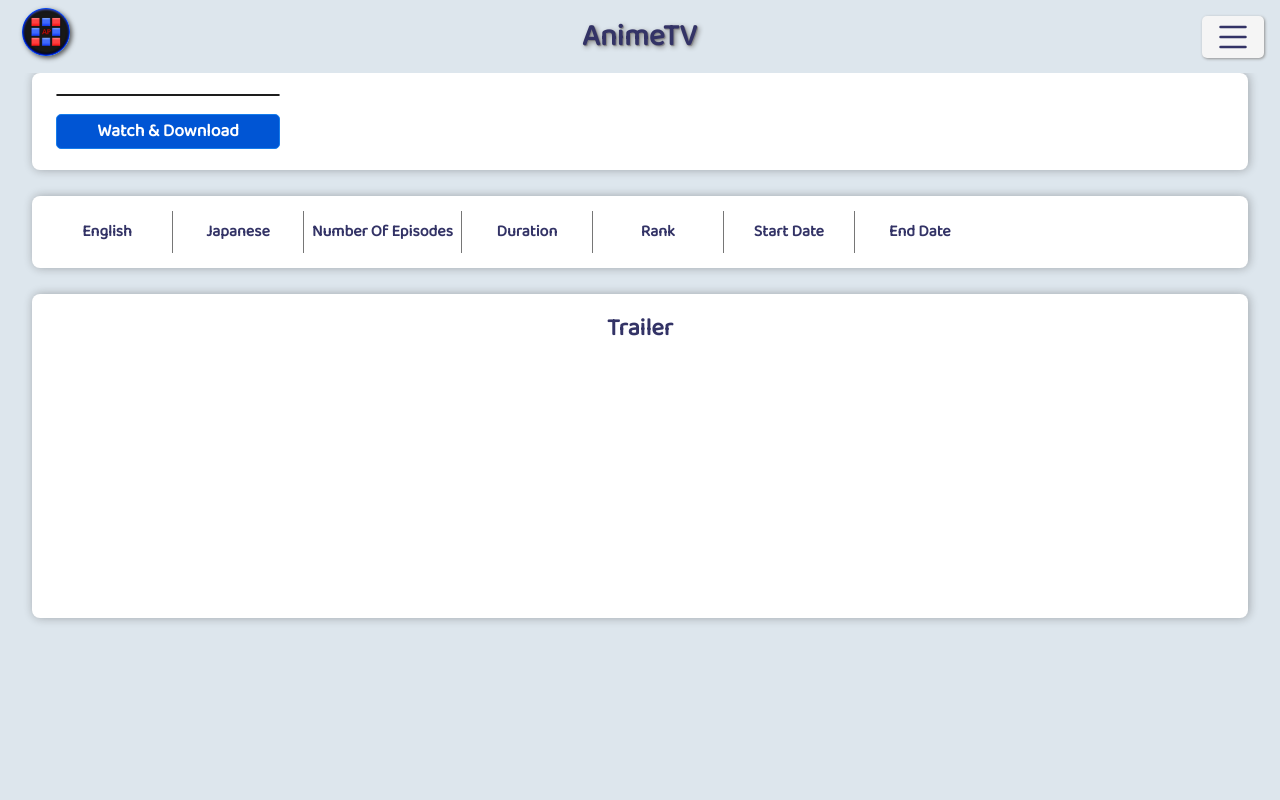
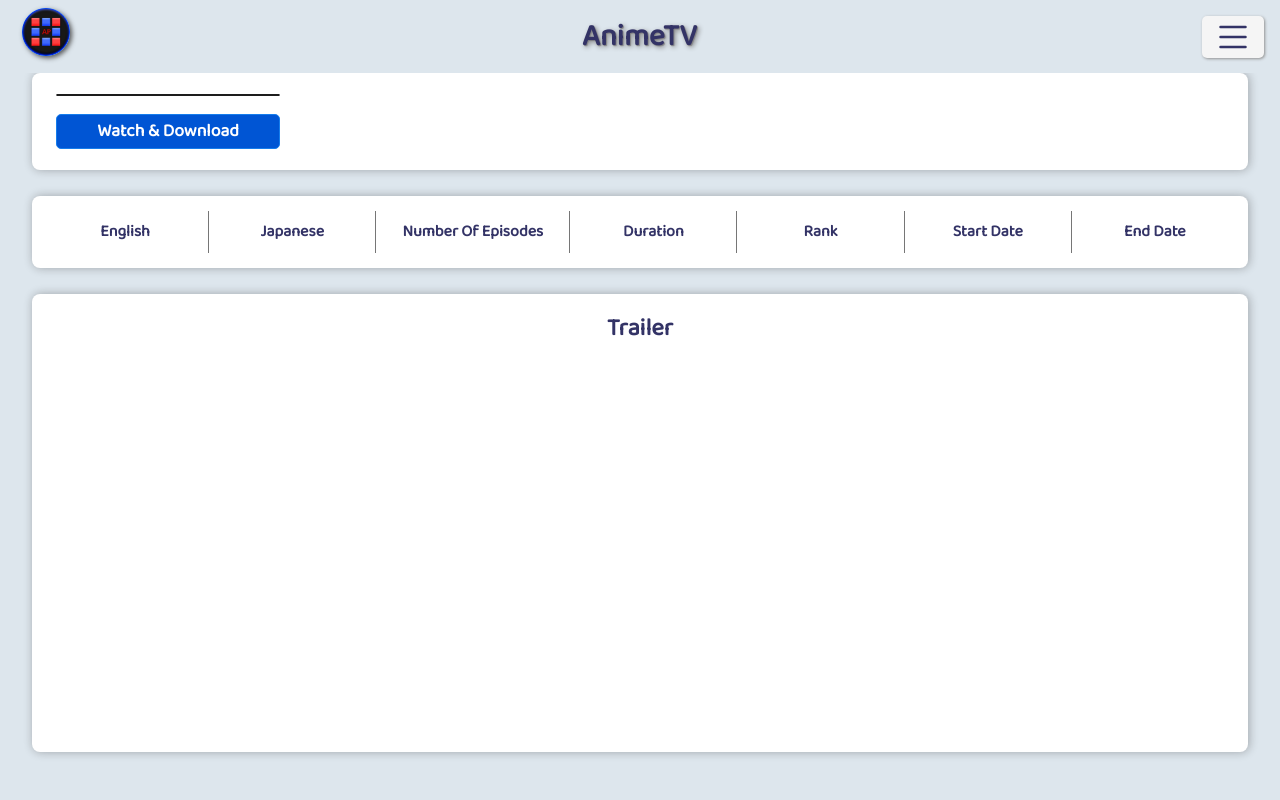
Before and after one commit to codewithap/animeTV-V2, a Flask app: page /anime in a window 1280 px wide. Run offline with Flask 2, Linux system fonts and the light colour scheme.

Commit message:
Add files via upload

```diff
--- a/main.py
+++ b/main.py
@@ -39,13 +39,12 @@ def episodes(animeId):
     if sname == "Black Clover":
         sname = "Black Clover tv"
     try:
-        ep = getEpisodes(s(sname))
-       # return f"{ep}"
+        ep = getEpisodes(s(sjpname))
         return render_template("episodes.html",ep =ep ,s =sname,loopRange = len(ep),animeId=animeId)
     except:
         try:
-            ep = getEpisodes(s(sjpname))
-            return render_template("episodes.html",hostname=hostname,ep =ep ,s =sname,loopRange = len(ep),animeId=animeId)
+            ep = getEpisodes(s(sname))
+            return render_template("episodes.html",ep =ep ,s =sname,loopRange = len(ep),animeId=animeId)
         except:
             return "No episodes found on server"
 
--- a/static/css/anime.css
+++ b/static/css/anime.css
@@ -118,7 +118,13 @@ iframe {
     flex-wrap: nowrap;
     overflow-x: auto;
     align-items: top;
-    /* justify-content: space-evenly; */
+    /* justify-content: center; */
+}
+
+@media (min-width: 1000px) {
+    .xjjgxxfh{
+        justify-content: space-evenly;
+    }
 }
 
 .cards {
--- a/templates/anime.html
+++ b/templates/anime.html
@@ -2,7 +2,16 @@
 {%block content%}
 
 <style>
+@media(max-width: 700px) {
+        #trailer{
+            width: 100%;
 
+        }
+    }
+
+    #trailer{
+        width: 700px;
+    }
 
 </style>
 <link rel="stylesheet" href="static/css/anime.css">
@@ -89,7 +98,7 @@
 
     <h2 style="text-align: center;display: block;">Trailer</h2>
     <div class="iframe">
-        <iframe id="trailer" style="width: 450px; height: 255px;" frameborder="0"></iframe>
+        <iframe id="trailer" frameborder="0"></iframe>
     </div>
 </div>
 
@@ -102,6 +111,14 @@
 const base_anime_url = "https://api.jikan.moe/v4/anime/{{animeId}}/full";
 const id = '{{animeId}}'
 
+
+addEventListener('resize', (event) => {
+    let w = document.querySelector("#trailer").offsetWidth;
+    document.querySelector("#trailer").style.height = `${w/1.8}px`;
+});
+
+let w = document.querySelector("#trailer").offsetWidth;
+    document.querySelector("#trailer").style.height = `${w/1.8}px`;
 </script>
 <script src="static/js/anime.js"></script>
 
```
Also changed, not shown: templates/episodes.html (+6 -8 lines), static/js/home.js (line endings or trailing spaces).
